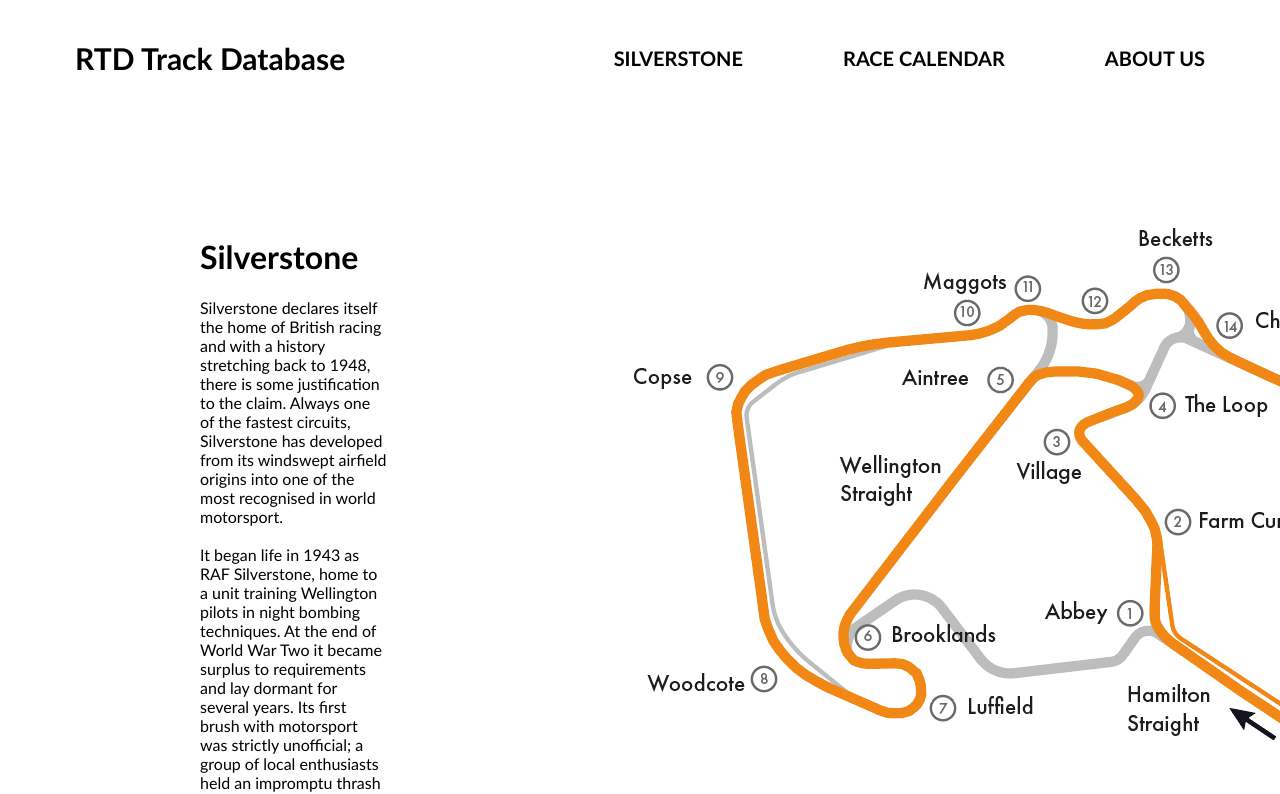
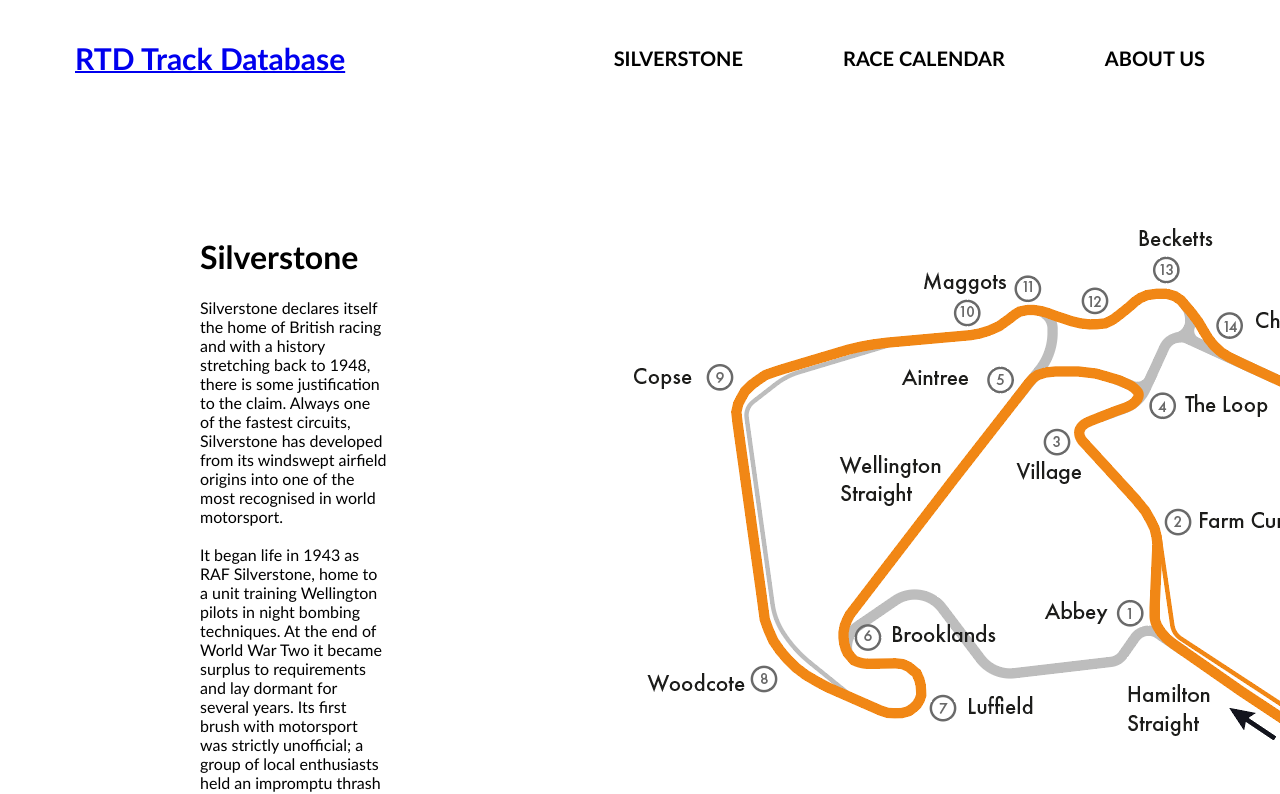
Before and after one commit to thegreatdaneno1/rtd-database-v1, a React (Create React App) app: page / in a window 1280 px wide. Shown: the top 794 px of the page. Built offline with nearby package versions, Linux system fonts and the light colour scheme.

Commit message:
Another fix

```diff
--- a/src/components/Header/Header.js
+++ b/src/components/Header/Header.js
@@ -6,7 +6,7 @@
     <div>
       <header className={styles.header}>
         <div>
-          <a to="/">
+          <a href="/">
             {/* <img src={} className={styles.logo} /> */}
             <span className={styles.title}>RTD Track Database</span>
           </a>
```
